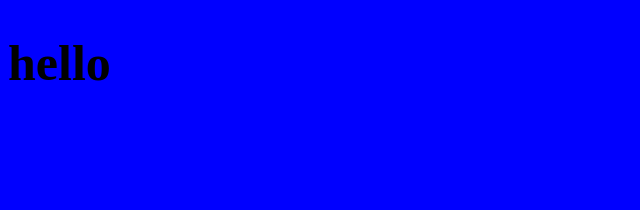
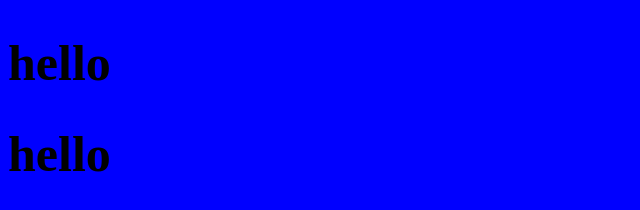
Before and after one commit to tomonaga-osanai/test2, a plain HTML site: page index.html in a window 1280 px wide. Shown: the whole page, without its empty margins (0-640 px from the left). Drawn offline with Linux system fonts and the light colour scheme.

Commit message:
コミット

```diff
--- a/index.html
+++ b/index.html
@@ -8,5 +8,6 @@
 </head>
 <body>
   <h1 class="test">hello</h1>
+  <h1 class="test">hello</h1>
 </body>
 </html>
--- a/scss/style.scss
+++ b/scss/style.scss
@@ -1,4 +1,5 @@
 
 .test {
   font-size: 50px;
+  color: pink;
 }
```
